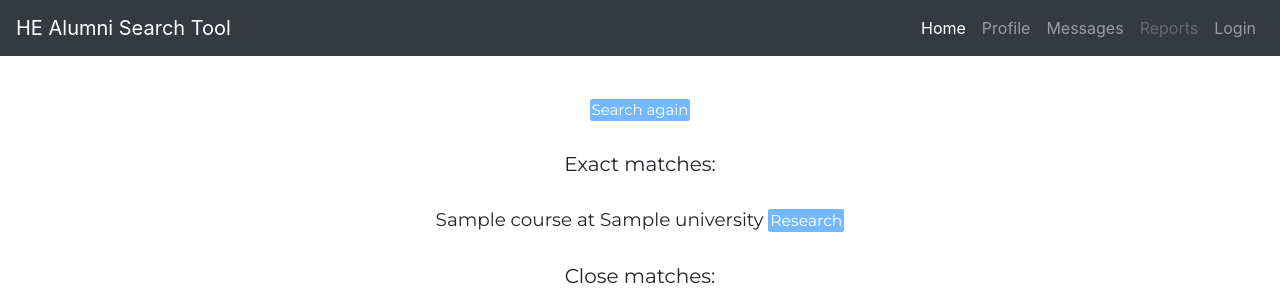
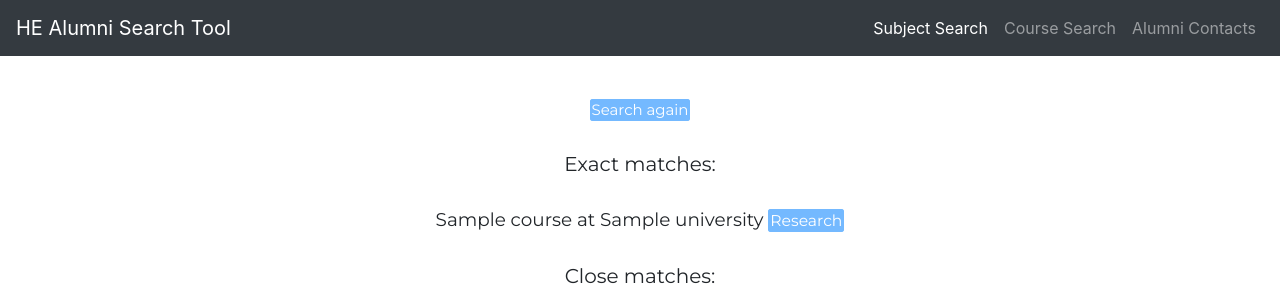
Before and after one commit to BradleyLewis08/healumnitool, a Flask app: template templates/results.html in a window 1280 px wide. Shown: the top 300 px of the page. Run offline with Flask 2, Linux system fonts and the light colour scheme; the template is opened without the code that fills it: most values are stand-ins (such as "Sample title", 1, 10 or a date in 2020); some libraries are stand-ins or nearby versions.

Commit message:
Fixed small navbar issue

```diff
--- a/templates/results.html
+++ b/templates/results.html
@@ -18,13 +18,9 @@
     </button>
     <div class="collapse navbar-collapse" id="navbarCollapse"></div>
         <div class="navbar-nav">
-            <a href="#" class="nav-item nav-link active">Home</a>
-            <a href="#" class="nav-item nav-link">Profile</a>
-            <a href="#" class="nav-item nav-link">Messages</a>
-            <a href="#" class="nav-item nav-link disabled" tabindex="-1">Reports</a>
-        </div>
-        <div class="navbar-nav ml-auto">
-            <a href="#" class="nav-item nav-link">Login</a>
+            <a href="/" class="nav-item nav-link active">Subject Search</a>
+            <a href="/course" class="nav-item nav-link">Course Search</a>
+            <a href="#" class="nav-item nav-link">Alumni Contacts</a>
         </div>
     </div>
 </nav>
```
